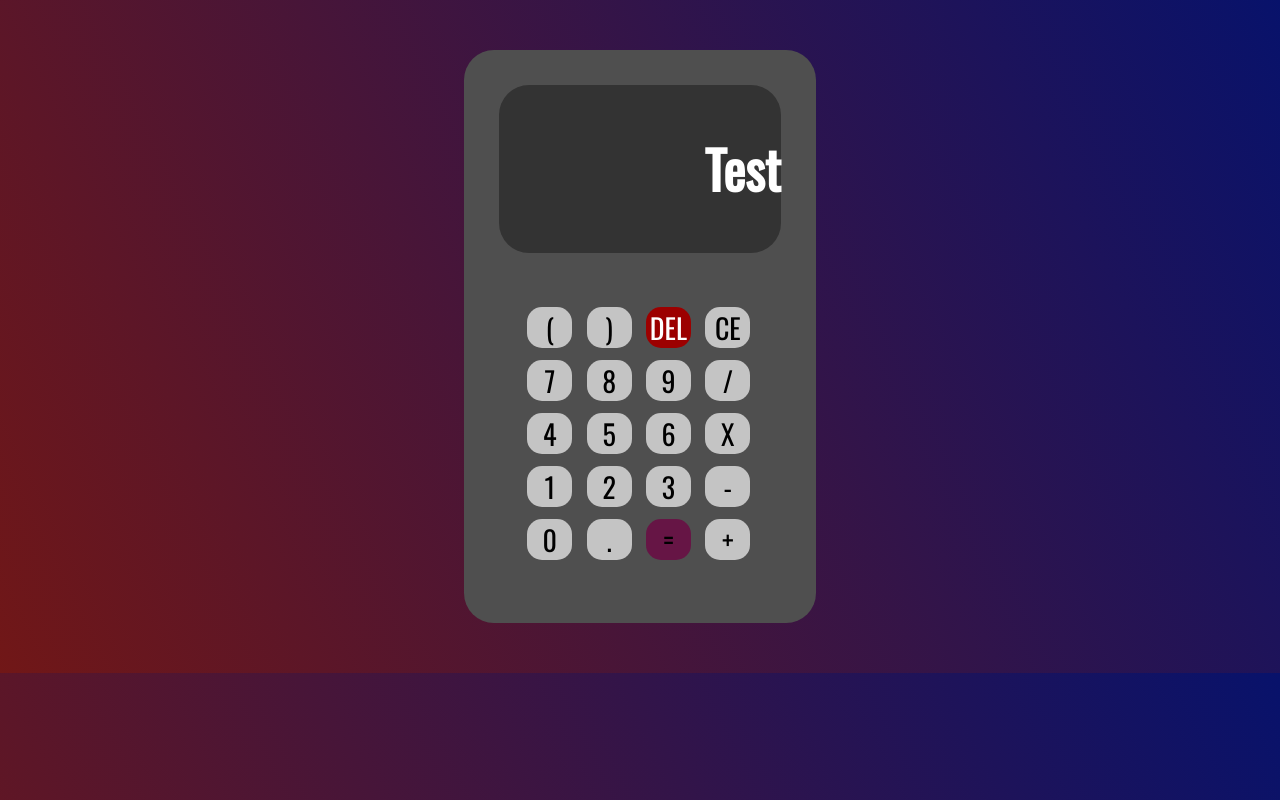
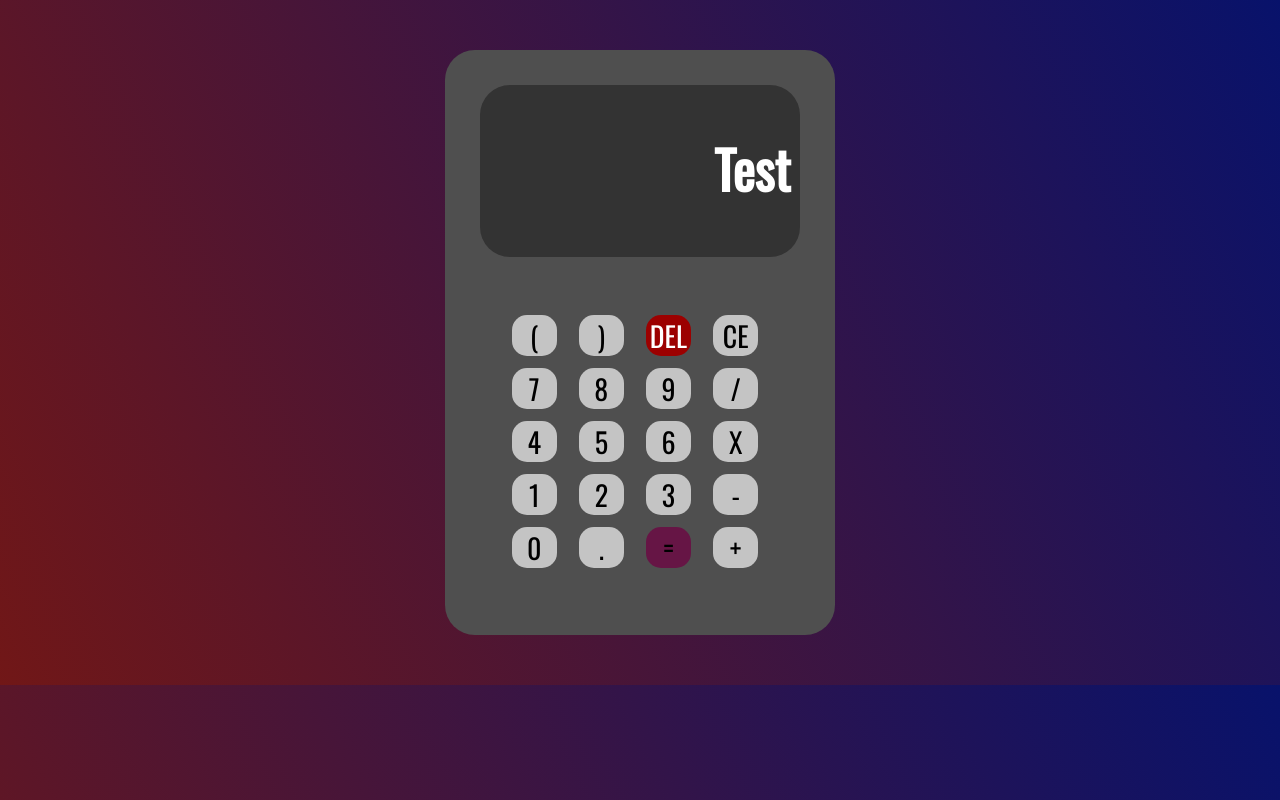
Before and after one commit to Ali-Afifi/calc-app, a plain HTML site: page index.html in a window 1280 px wide. Drawn offline with nearby package versions, Linux system fonts and the light colour scheme.

Commit message:
fixed HTML and CSS and added JS

```diff
--- a/index.html
+++ b/index.html
@@ -5,35 +5,36 @@
     <meta http-equiv="X-UA-Compatible" content="IE=edge">
     <meta name="viewport" content="wclassth=device-wclassth, initial-scale=1.0">
     <link rel="stylesheet" href="./main.css">
-    <title>Document</title>
+    <title>Calculator</title>
 </head>
 <body>
     <div class="calc-body">
         <div class="screen">
-            <h2 class="screen-text">Test</h2>
+            <h2 class="screen-text" id="screen-text">Test</h2>
         </div>
         <div class="calc-buttons">
             <div class="calc-button" id="leftP">(</div>
             <div class="calc-button" id="rightP">)</div>
             <div class="calc-button" id="delete">DEL</div>
             <div class="calc-button" id="clear">CE</div>
-            <div class="calc-button">7</div>
-            <div class="calc-button">8</div>
-            <div class="calc-button">9</div>
+            <div class="calc-button num">7</div>
+            <div class="calc-button num">8</div>
+            <div class="calc-button num">9</div>
             <div class="calc-button" id="division">/</div>
-            <div class="calc-button">4</div>
-            <div class="calc-button">5</div>
-            <div class="calc-button">6</div>
+            <div class="calc-button num">4</div>
+            <div class="calc-button num">5</div>
+            <div class="calc-button num">6</div>
             <div class="calc-button" id="multiplication">X</div>
-            <div class="calc-button">1</div>
-            <div class="calc-button">2</div>
-            <div class="calc-button">3</div>
+            <div class="calc-button num">1</div>
+            <div class="calc-button num">2</div>
+            <div class="calc-button num">3</div>
             <div class="calc-button" id="subtraction">-</div>
-            <div class="calc-button">0</div>
+            <div class="calc-button num">0</div>
             <div class="calc-button" id="dot">.</div>
             <div class="calc-button" id="equal">=</div>
             <div class="calc-button" id="addition">+</div>
         </div>
     </div>
 </body>
+<script src="./main.js"></script>
 </html>
--- a/main.css
+++ b/main.css
@@ -14,6 +14,7 @@ body {
     background-color: #4F4F4F;
     border-radius: 30px;
     width: 22%;
+    min-width: 320.77px;
     /*height: 35%;*/
     display: grid;
     margin: 50px 0;
@@ -29,7 +30,8 @@ body {
     text-align: right;
     color: white;
     border-radius: 30px;
-
+    padding-right: 10px;
+    max-width: 310.766;
 }
 
 .calc-buttons {
--- /dev/null
+++ b/main.js
@@ -0,0 +1,12 @@
+const numBtns = document.getElementsByClassName("num");
+const equal = document.getElementById("equal");
+const add = document.getElementById("addition");
+const sub = document.getElementById("subtraction");
+const dot = document.getElementById("dot");
+const multiplication = document.getElementById("multiplication");
+const division = document.getElementById("division");
+const clear = document.getElementById("clear");
+const del = document.getElementById("delete");
+const leftP = document.getElementById("leftP");
+const rightP = document.getElementById("rightP");
+const display = document.getElementById("screen-text");
```
